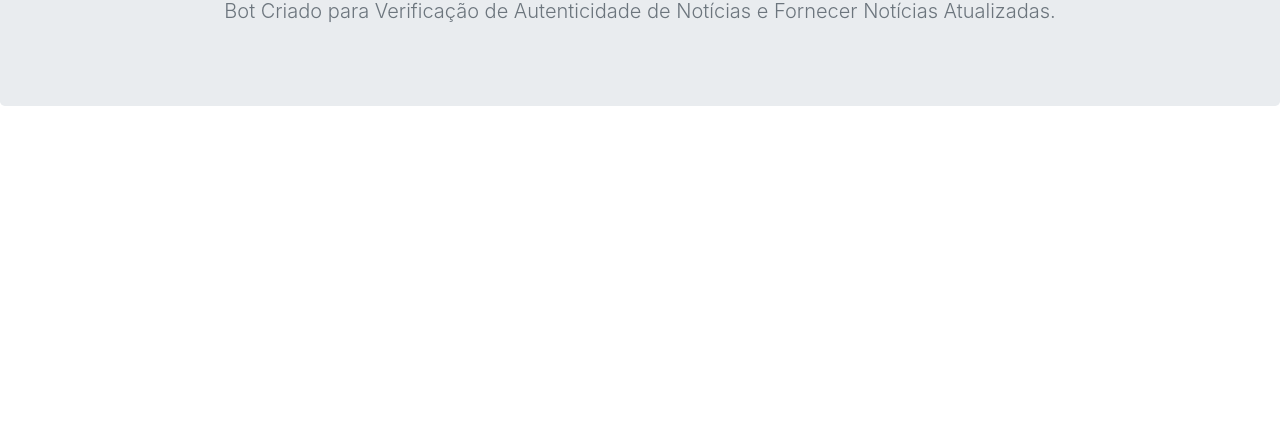
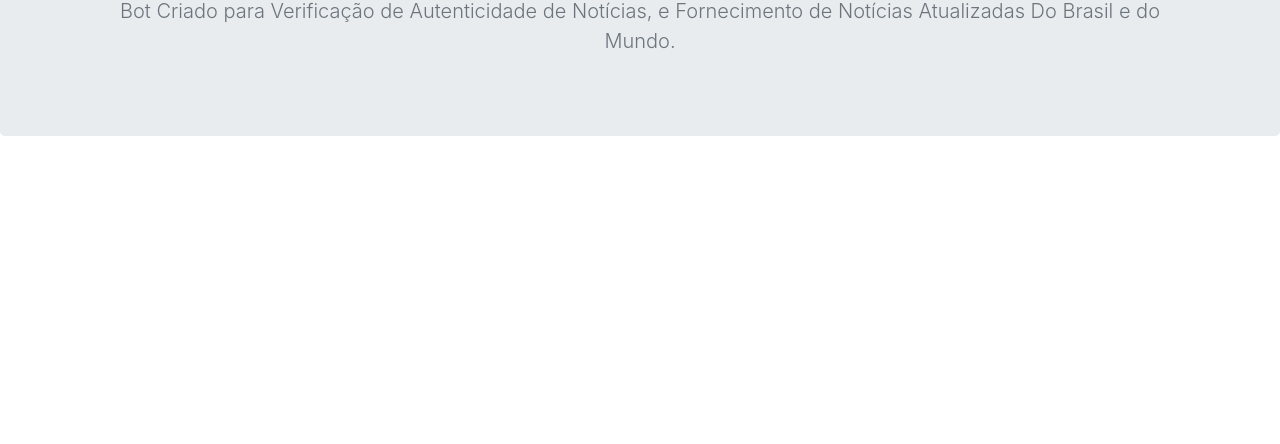
Before and after one commit to RabinoMachineLearning/Projeto-completo-Chatbot, a plain HTML site: page index.html in a window 1280 px wide. Shown: the part 356-800 px from the top of the page. Drawn offline with nearby package versions, Linux system fonts and the light colour scheme.

Commit message:
Update index.html

```diff
--- a/index.html
+++ b/index.html
@@ -49,7 +49,7 @@
   <section class="jumbotron text-center">
     <div class="container">
       <h1 class="jumbotron-heading"> New's Bot </h1>
-      <p class="lead text-muted">Bot Criado para Verificação de Autenticidade de Notícias e Fornecer Notícias Atualizadas. </p>
+      <p class="lead text-muted">Bot Criado para Verificação de Autenticidade de Notícias, e Fornecimento de Notícias Atualizadas Do Brasil e do Mundo. </p>
       <p>
 
       </p>
```
